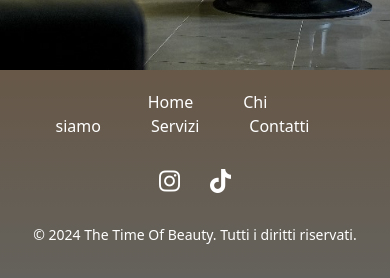
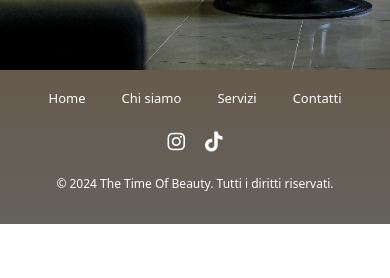
Before and after one commit to ValerioL96/the-time-of-beauty, a Vue app: page / in a window 390 px wide. Shown: the part 774-1052 px from the top of the page. After the commit the page ends 998 px from the top, so only its background shows below. Built offline with nearby package versions, Linux system fonts and the light colour scheme; no server answers.

Commit message:
Fixed medua query for mobile

```diff
--- a/src/components/footer/AppFooter.vue
+++ b/src/components/footer/AppFooter.vue
@@ -60,7 +60,7 @@ export default {
     }
 
 .footer-nav {
-  margin-bottom: 15px;
+    margin-bottom: 15px;
 }
 
 .footer-link {
@@ -97,4 +97,40 @@ export default {
     margin-top: 15px;
     font-size: 14px;
 }
+
+/* Media Query per mobile */
+@media (max-width: 768px) {
+    .footer {
+        padding: 15px;
+    }
+
+    .footer-content {
+        flex-direction: column;
+        align-items: center;
+    }
+
+    .footer-nav {
+        margin-bottom: 10px;
+    }
+
+    .footer-link {
+        font-size: 13px;
+        margin: 0 10px;
+        padding: 8px;
+    }
+
+    .social-media {
+        margin: 8px 0;
+    }
+
+    .social-icon {
+        font-size: 20px;
+        margin: 0 10px;
+    }
+
+    .footer-bottom {
+        font-size: 12px;
+        margin-top: 10px;
+    }
+}
 </style>
```
